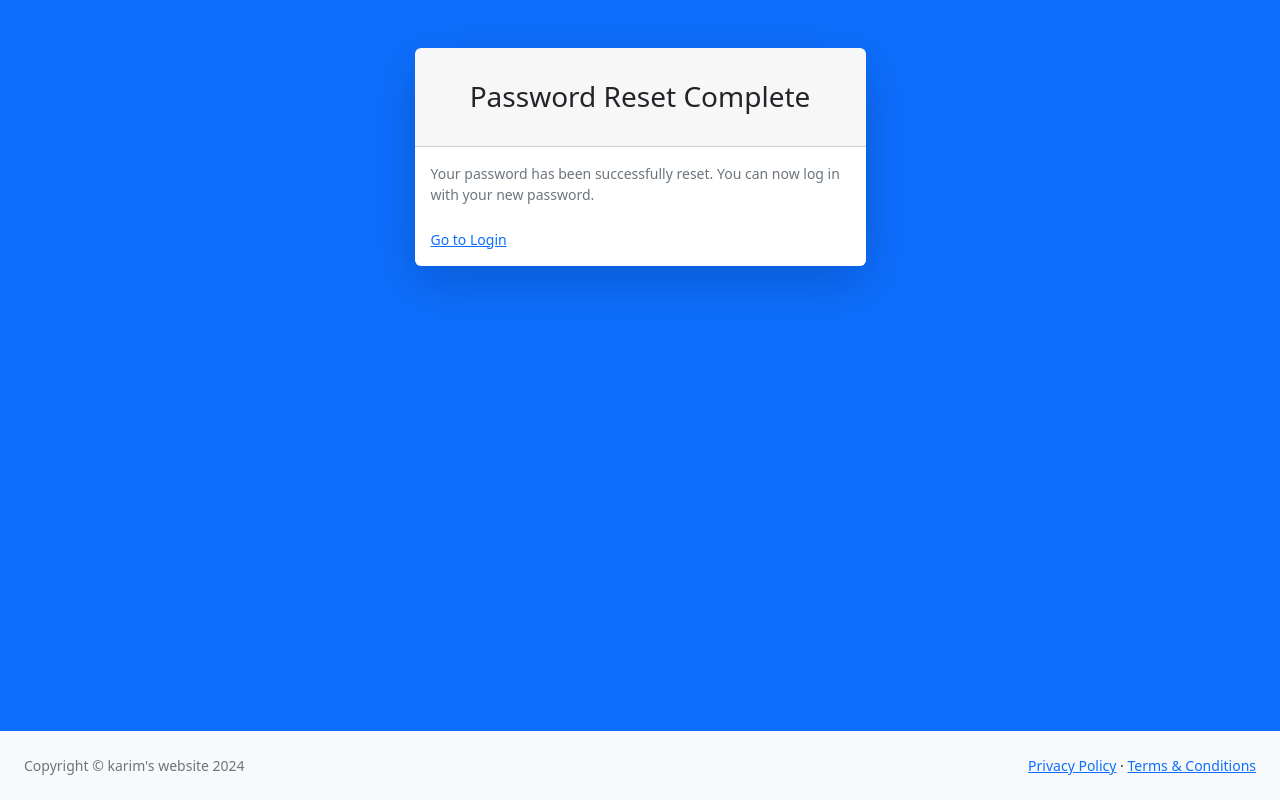
After one commit to karimox862/employees, a Django app: page /reset/done/ in a window 1280 px wide. The commit adds this page. Run offline with Django 4.2, Linux system fonts and the light colour scheme; some libraries are stand-ins or nearby versions.

Commit message:
reset password feature completed

```diff
--- a/dashboard/table/templates/login.html
+++ b/dashboard/table/templates/login.html
@@ -36,7 +36,7 @@
                                                 <label class="form-check-label" for="inputRememberPassword">Remember Password</label>
                                             </div>
                                             <div class="d-flex align-items-center justify-content-between mt-4 mb-0">
-                                                <a class="small" href="{% url 'password'%}">Forgot Password?</a>
+                                                <a class="small" href="{% url 'reset_password'%}">Forgot Password?</a>
                                                 <div class="d-grid">
                                                     <button type="submit" class="btn btn-primary btn-block">Login</button>
                                                 </div>
--- /dev/null
+++ b/dashboard/table/templates/main_template_password.html
@@ -0,0 +1,50 @@
+{% load static %}
+
+<!DOCTYPE html>
+<html lang="en">
+<head>
+    <meta charset="utf-8" />
+    <meta http-equiv="X-UA-Compatible" content="IE=edge" />
+    <meta name="viewport" content="width=device-width, initial-scale=1, shrink-to-fit=no" />
+    <meta name="description" content="" />
+    <meta name="author" content="" />
+    <title>{% block title %}Password Reset - Employee Admin{% endblock %}</title>
+    <link href="{% static 'css/styles.css' %}" rel="stylesheet" />
+    <script src="https://use.fontawesome.com/releases/v6.3.0/js/all.js" crossorigin="anonymous"></script>
+</head>
+<body class="bg-primary">
+    <div id="layoutAuthentication">
+        <div id="layoutAuthentication_content">
+            <main>
+                <div class="container">
+                    <div class="row justify-content-center">
+                        <div class="col-lg-5">
+                            <div class="card shadow-lg border-0 rounded-lg mt-5">
+                                {% block content %}
+                                <!-- Content will go here -->
+                                {% endblock %}
+                            </div>
+                        </div>
+                    </div>
+                </div>
+            </main>
+        </div>
+        <div id="layoutAuthentication_footer">
+            <footer class="py-4 bg-light mt-auto">
+                <div class="container-fluid px-4">
+                    <div class="d-flex align-items-center justify-content-between small">
+                        <div class="text-muted">Copyright &copy; karim's website 2024</div>
+                        <div>
+                            <a href="#">Privacy Policy</a>
+                            &middot;
+                            <a href="#">Terms &amp; Conditions</a>
+                        </div>
+                    </div>
+                </div>
+            </footer>
+        </div>
+    </div>
+    <script src="https://cdn.jsdelivr.net/npm/bootstrap@5.2.3/dist/js/bootstrap.bundle.min.js" crossorigin="anonymous"></script>
+    <script src="{% static 'js/scripts.js' %}"></script>
+</body>
+</html>
--- /dev/null
+++ b/dashboard/table/templates/password_reset_complete.html
@@ -0,0 +1,17 @@
+{% extends 'main_template_password.html' %}
+
+{% block title %}Password Reset - Complete{% endblock %}
+
+{% block content %}
+<div class="card-header">
+    <h3 class="text-center font-weight-light my-4">Password Reset Complete</h3>
+</div>
+<div class="card-body">
+    <div class="small mb-3 text-muted">
+        Your password has been successfully reset. You can now log in with your new password.
+    </div>
+    <div class="d-flex align-items-center justify-content-between mt-4 mb-0">
+        <a class="small" href="{% url 'login' %}">Go to Login</a>
+    </div>
+</div>
+{% endblock %}
--- /dev/null
+++ b/dashboard/table/templates/password_reset_email.html
@@ -0,0 +1,6 @@
+<p>Hello,</p>
+<p>You requested a password reset. Click the link below to reset your password:</p>
+<p><a href="{{ protocol }}://{{ domain }}{% url 'password_reset_confirm' uidb64=uid token=token %}">
+    Reset Password
+</a></p>
+<p>If you didn’t request this, you can safely ignore this email.</p>
--- a/dashboard/table/urls.py
+++ b/dashboard/table/urls.py
@@ -11,12 +11,18 @@ urlpatterns = [
     path('login/', views.user_login, name='login'),
     path('register/', views.register, name='register'),
     path('logout/', LogoutView.as_view(), name='logout'),
-    path('password/', views.password, name='password'),
+    #path('password/', views.password, name='password'),
 
-    path('reset_password/', auth_views.PasswordResetView.as_view(), name='reset_password'),
-    path('reset_password_sent/', auth_views.PasswordResetDoneView.as_view(), name='password_reset_done'),
-    path('reset/<uidb64>/<token>/', auth_views.PasswordResetConfirmView.as_view(), name='password_reset_confirm'),
-    path('reset_password_complete/', auth_views.PasswordResetCompleteView.as_view(), name='password_reset_complete'),
-
-
+    path('reset_password/',
+         auth_views.PasswordResetView.as_view(template_name='password.html'),
+         name='reset_password'),
+    path('password-reset/done/',
+         auth_views.PasswordResetDoneView.as_view(template_name='password_reset_done.html'),
+         name='password_reset_done'),
+    path('reset/<uidb64>/<token>/',
+         auth_views.PasswordResetConfirmView.as_view(template_name='password_reset_confirm.html'),
+         name='password_reset_confirm'),
+    path('reset/done/',
+         auth_views.PasswordResetCompleteView.as_view(template_name='password_reset_complete.html'),
+         name='password_reset_complete'),
 ]
```
Also changed, not shown: dashboard/dashboard/settings.py (+10 -11 lines), dashboard/table/templates/password_reset_confirm.html (added, +19 -0 lines), dashboard/table/templates/password_reset_done.html (added, +17 -0 lines), dashboard/db.sqlite3.
